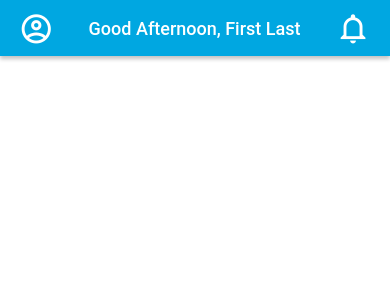
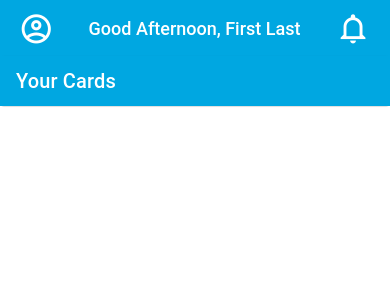
Before and after one commit to stanleyarmstrong/secure-taction-app, a React Native app in the folder frontend/: screen / in a window 390 px wide. Shown: the top 300 px of the page. Built offline with nearby package versions, Linux system fonts and the light colour scheme.

Commit message:
added iteration of first inner screen

```diff
--- a/frontend/App.js
+++ b/frontend/App.js
@@ -7,19 +7,30 @@
  */
 
 import React from 'react';
-import {View, useColorScheme} from 'react-native';
+import {View, StyleSheet, useColorScheme} from 'react-native';
 import Navbar from './components/navbar';
+import InnerScreen from './components/innerscreen';
 
 const App = () => {
   return (
-    <View>
+    <View styles={styles.shell}>
       <Navbar
         title="Good Afternoon, First Last"
         backIcon="account-circle-outline"
         frontIcon="bell-outline"
       />
+      <InnerScreen title="Your Cards" />
     </View>
   );
 };
 
+const styles = StyleSheet.create({
+  shell: {
+    backgroundColor: '#E9E9E9',
+  },
+  inner: {
+    marginTop: 50,
+  },
+});
+
 export default App;
--- /dev/null
+++ b/frontend/components/innerscreen.js
@@ -0,0 +1,29 @@
+import React from 'react';
+import {StyleSheet} from 'react-native';
+import {Card} from 'react-native-paper';
+import {Text} from 'react-native';
+
+const InnerScreen = (props) => {
+  return (
+    <Card styles={styles.card}>
+      <Card.Title
+        title={props.title}
+        style={styles.title}
+        titleStyle={styles.titleColor}
+      />
+    </Card>
+  );
+};
+
+const styles = StyleSheet.create({
+  title: {
+    color: '#FFFFFF',
+    backgroundColor: '#00A7E1',
+    fontSize: 24,
+  },
+  titleColor: {
+    color: '#FFFFFF',
+  },
+});
+
+export default InnerScreen;
```
